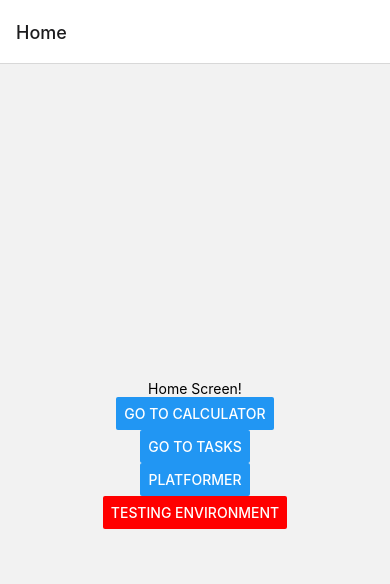
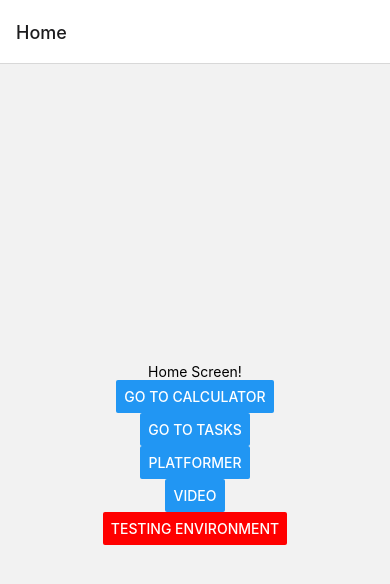
Before and after one commit to JordiIctech/Task-Manager, a React Native app: screen /Home in a window 390 px wide. Shown: the top 584 px of the page. Built offline with nearby package versions, Linux system fonts and the light colour scheme.

Commit message:
Video App: Added route

```diff
--- a/App.js
+++ b/App.js
@@ -12,6 +12,8 @@ import {Tasks} from "./Tasks.js"
 import {Testing} from "./Testing.js"
 
 import {Platformer} from "./Platformer"
+
+import {Video} from "./Video"
 
 const Stack = createNativeStackNavigator();
 /*
@@ -28,6 +30,7 @@ function App() {
         <Stack.Screen name="Calculator" component={CalculatorScreen} options={{ title: '' }}/>
         <Stack.Screen name="Tasks" component={Tasks} />
         <Stack.Screen name="Platformer" component={Platformer} options={{ title: 'Platy' }}/>
+        <Stack.Screen name="Video" component={Video} options={{ title: 'Video' }}/>
         <Stack.Screen name="Testing" component={Testing} options={{ title: '!!!Testing!!!' }}/>
       </Stack.Navigator>
     </NavigationContainer>
--- a/Home.js
+++ b/Home.js
@@ -15,6 +15,8 @@ export function HomeScreen({ navigation }) { //Screen 1, need to pass the naviga
 
         <Button title="Platformer" onPress={() => navigation.navigate('Platformer')}/>
 
+        <Button title="Video" onPress={() => navigation.navigate('Video')}/>
+
         <Button color = "red" title="Testing Environment" onPress={() => navigation.navigate('Testing')}/>
 
       </View>
--- /dev/null
+++ b/Video.js
@@ -0,0 +1,7 @@
+
+
+
+export function Video({ navigation }) {
+
+
+}
```
